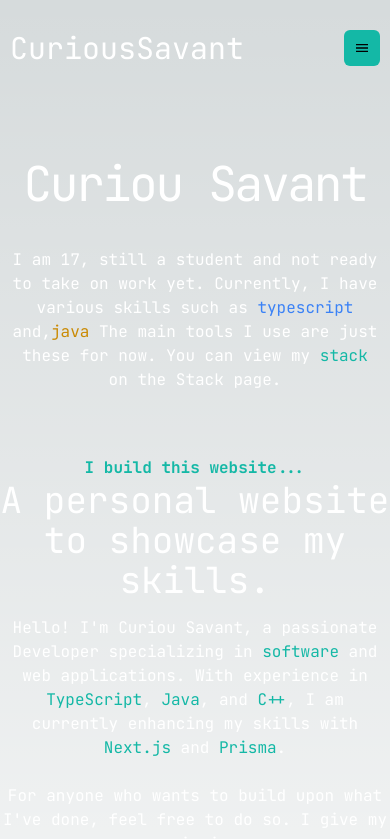
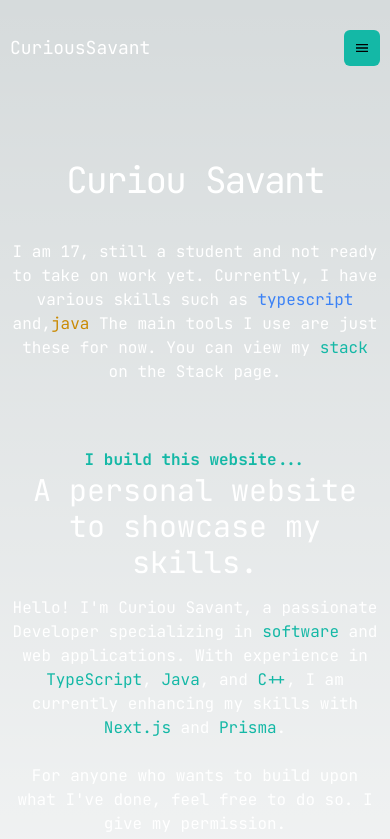
Before and after one commit to CuriousSavant/next-portfolio, a Next.js app: page / in a window 390 px wide. Shown: the top 839 px of the page. Built offline with nearby package versions, Linux system fonts and the light colour scheme.

Commit message:
Reduce the font size of the title.

```diff
--- a/components/About.tsx
+++ b/components/About.tsx
@@ -8,11 +8,11 @@ import { FC } from "react";
 export const About: FC = () => {
 	return (
 		<div className="w-full mx-auto grid grid-cols-1 md:grid-cols-2 gap-8 text-center md:text-left">
-			<div className="flex flex-col justify-center pt-16 md:pr-10">
+			<div className="flex flex-col justify-center pt-16 md:pr-10 px-2 md:px-0">
 				<p className="text-md font-bold">
 					<Highlight>{CONFIG.TITLE}...</Highlight>
 				</p>
-				<h1 className="text-4xl md:text-5xl text-white font-prompt">
+				<h1 className="text-3xl md:text-5xl text-white font-prompt">
 					A personal website to showcase my skills.
 				</h1>
 				<p className="mt-4 text-white text-md">
--- a/components/Hero.tsx
+++ b/components/Hero.tsx
@@ -11,7 +11,7 @@ const Hero = () => {
     <div className='px-2.5 md:p-2 lg:p-0'>
       <div className='w-full mt-0 md:mt-20 grid grid-cols-1 md:grid-cols-2 gap-4'>
         <div className='flex flex-col pt-16 gap-4 mx-auto'>
-          <h1 className='text-5xl md:text-6xl tracking-tighter text-white text-center md:text-start'>
+          <h1 className='text-4xl md:text-6xl tracking-tighter text-white text-center md:text-start'>
             {CONFIG.NAME}
             <p className="text-3xl hidden md:block">
               <i>Aka&nbsp;</i>
--- a/components/Navbar.tsx
+++ b/components/Navbar.tsx
@@ -48,7 +48,7 @@ const Navbar = () => {
             }}
             className="flex flex-row justify-center items-center text-white text-3xl mr-5"
           >
-            <div className="hover:cursor-pointer">
+            <div className="hover:cursor-pointer text-lg md:text-3xl">
               {CONFIG.NICKNAME}
             </div>
           </h1>
```
